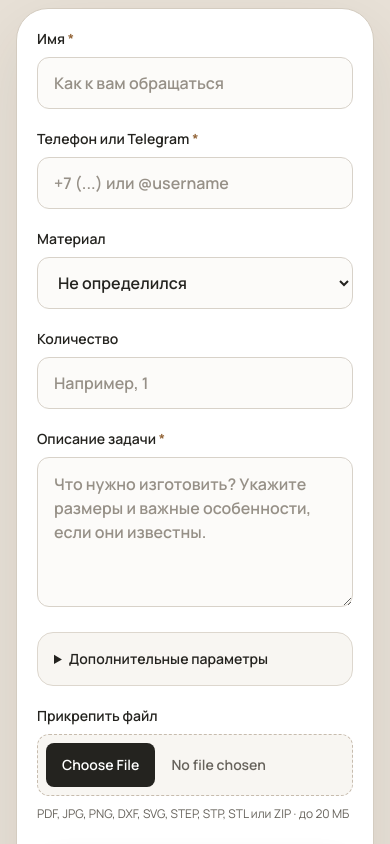
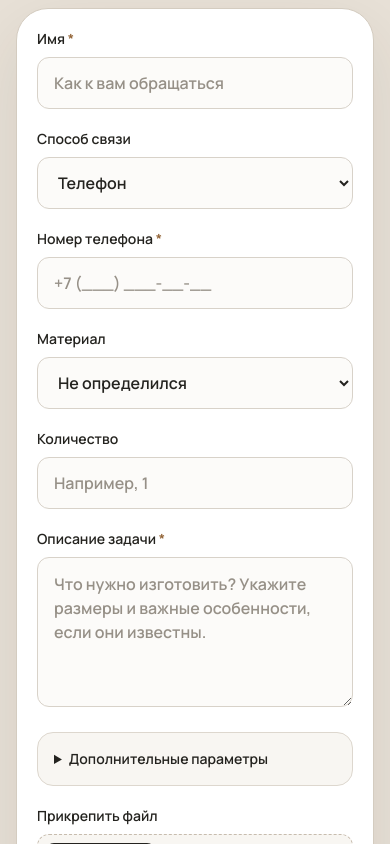
Before and after one commit to md84cyj9d5-sketch/cnc-site, a Next.js app: page / in a window 390 px wide. Shown: the part 10240-11084 px from the top of the page. Built offline with nearby package versions, Linux system fonts and the light colour scheme.

Commit message:
fix: update Telegram contact and mobile input

```diff
--- a/src/app/page.tsx
+++ b/src/app/page.tsx
@@ -178,7 +178,7 @@ export default function Home() {
       <footer className="bg-[#171816] py-12 text-white/62">
         <div className="page-shell grid gap-10 sm:grid-cols-2 lg:grid-cols-[1.4fr_1fr_1fr]">
           <div><p className="text-lg font-semibold text-white">CNC · Ярославль</p><p className="mt-3 max-w-sm text-sm leading-6">ЧПУ-фрезеровка фанеры, МДФ, массива дерева и пластика для частных заказчиков.</p></div>
-          <div><p className="font-mono text-[.68rem] uppercase tracking-[.16em] text-white/38">Контакты</p><div className="mt-4 space-y-2 text-sm"><a className="footer-link" href={siteConfig.phoneHref}>{siteConfig.phone}</a><a className="footer-link" href={siteConfig.telegramHref} target="_blank" rel="noreferrer">{siteConfig.telegram}</a><p>{siteConfig.city}</p><p>{siteConfig.workingHours}</p></div></div>
+          <div><p className="font-mono text-[.68rem] uppercase tracking-[.16em] text-white/38">Контакты</p><div className="mt-4 space-y-2 text-sm"><a className="footer-link" href={siteConfig.phoneHref}>{siteConfig.phone}</a><a className="footer-link" href={siteConfig.telegramHref} target="_blank" rel="noreferrer">Telegram: {siteConfig.telegram}</a><p>{siteConfig.city}</p><p>{siteConfig.workingHours}</p></div></div>
           <div><p className="font-mono text-[.68rem] uppercase tracking-[.16em] text-white/38">Информация</p><div className="mt-4 space-y-2 text-sm"><a className="footer-link" href="#products">Что изготавливаем</a><a className="footer-link" href="#price">Расчёт стоимости</a><Link className="footer-link" href="/privacy">Политика конфиденциальности</Link></div></div>
         </div>
       </footer>
--- a/src/components/OrderForm.tsx
+++ b/src/components/OrderForm.tsx
@@ -5,6 +5,7 @@ import Link from "next/link";
 import { upload } from "@vercel/blob/client";
 
 type Status = "idle" | "pending" | "success" | "error";
+type ContactMethod = "Телефон" | "Telegram";
 type ApiResponse = { error?: string; success?: boolean };
 
 const MAX_FILE_SIZE = 20 * 1024 * 1024;
@@ -30,10 +31,6 @@ function formatRussianPhone(value: string): string {
   return formatted;
 }
 
-function formatContact(value: string): string {
-  return /^[+\d()\s-]*$/.test(value) ? formatRussianPhone(value) : value;
-}
-
 async function readResponse(response: Response): Promise<ApiResponse> {
   const text = await response.text();
   try {
@@ -49,6 +46,7 @@ async function readResponse(response: Response): Promise<ApiResponse> {
 export default function OrderForm() {
   const [status, setStatus] = useState<Status>("idle");
   const [message, setMessage] = useState("");
+  const [contactMethod, setContactMethod] = useState<ContactMethod>("Телефон");
 
   async function handleSubmit(event: FormEvent<HTMLFormElement>) {
     event.preventDefault();
@@ -96,8 +94,39 @@ export default function OrderForm() {
         </label>
 
         <label className="block text-sm font-semibold text-ink">
-          Телефон или Telegram <span className="text-wood-dark" aria-hidden="true">*</span>
-          <input name="phone" type="text" autoComplete="tel" required placeholder="+7 (...) или @username" disabled={pending} onChange={(event) => { event.currentTarget.value = formatContact(event.currentTarget.value); }} className={fieldClass} />
+          Способ связи
+          <select
+            name="preferredContact"
+            value={contactMethod}
+            disabled={pending}
+            className={fieldClass}
+            onChange={(event) => setContactMethod(event.currentTarget.value as ContactMethod)}
+          >
+            <option value="Телефон">Телефон</option>
+            <option value="Telegram">Telegram</option>
+          </select>
+        </label>
+
+        <label className="block text-sm font-semibold text-ink sm:col-span-2">
+          {contactMethod === "Телефон" ? "Номер телефона" : "Имя пользователя в Telegram"}{" "}
+          <span className="text-wood-dark" aria-hidden="true">*</span>
+          <input
+            key={contactMethod}
+            name="phone"
+            type={contactMethod === "Телефон" ? "tel" : "text"}
+            inputMode={contactMethod === "Телефон" ? "tel" : "text"}
+            autoComplete={contactMethod === "Телефон" ? "tel" : "off"}
+            autoCapitalize="none"
+            spellCheck={false}
+            enterKeyHint="next"
+            required
+            minLength={contactMethod === "Телефон" ? 18 : 2}
+            maxLength={contactMethod === "Телефон" ? 18 : 64}
+            placeholder={contactMethod === "Телефон" ? "+7 (___) ___-__-__" : "@username"}
+            disabled={pending}
+            onChange={contactMethod === "Телефон" ? (event) => { event.currentTarget.value = formatRussianPhone(event.currentTarget.value); } : undefined}
+            className={fieldClass}
+          />
         </label>
 
         <label className="block text-sm font-semibold text-ink">
--- a/src/config/site.ts
+++ b/src/config/site.ts
@@ -2,8 +2,8 @@ export const siteConfig = {
   name: "CNC-фрезеровка в Ярославле",
   phone: "+7 901 299 6988",
   phoneHref: "tel:+79012996988",
-  telegram: "@Negritenok64",
-  telegramHref: "https://t.me/Negritenok64",
+  telegram: "@cnc_frezer76",
+  telegramHref: "https://t.me/cnc_frezer76",
   city: "Ярославль, Московский проспект, 1А",
   mapHref:
     "https://yandex.ru/maps/?text=%D0%AF%D1%80%D0%BE%D1%81%D0%BB%D0%B0%D0%B2%D0%BB%D1%8C%2C%20%D0%9C%D0%BE%D1%81%D0%BA%D0%BE%D0%B2%D1%81%D0%BA%D0%B8%D0%B9%20%D0%BF%D1%80%D0%BE%D1%81%D0%BF%D0%B5%D0%BA%D1%82%2C%201%D0%90",
```
